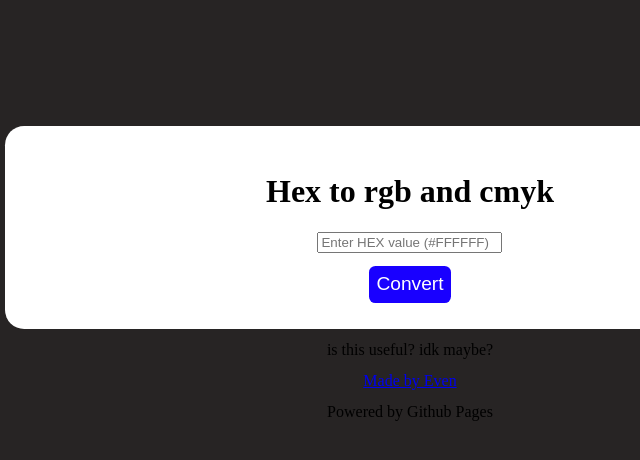
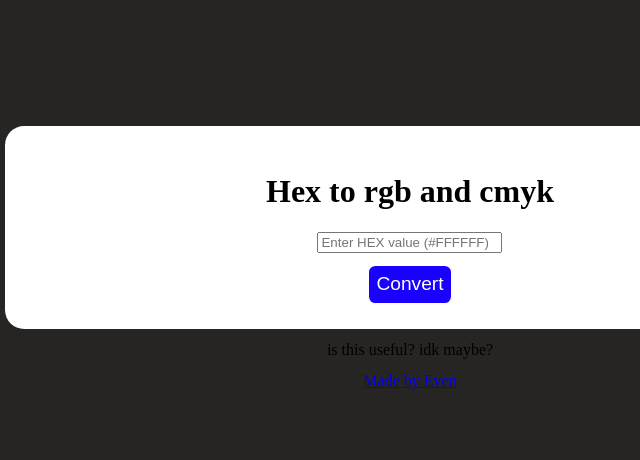
Before and after one commit to SanderNF/hextorgbandcmyk, a plain HTML site: page index.html in a window 1280 px wide. Shown: the full height of the page, 230-870 px from the left. Drawn offline with Linux system fonts and the light colour scheme.

Commit message:
Update index.html

```diff
--- a/index.html
+++ b/index.html
@@ -54,6 +54,6 @@
 
 <div class="footer">is this useful? idk maybe?</div>
 <div class="footer"><a href="https://github.com/PhantomGamingdevelopment"> Made by Even</a></div>
-<div class="footer">Powered by Github Pages</div>
+
 
 </html>
```
